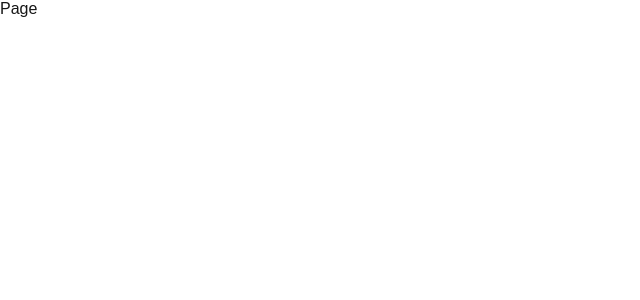
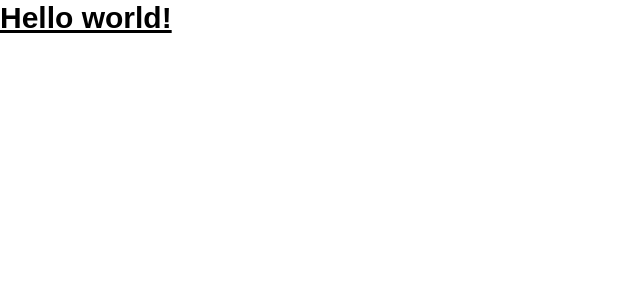
Before and after one commit to Horetsky/repo-tracker-app, a Next.js app in the folder apps/web/: page / in a window 1280 px wide. Shown: the top 300 px of the page, without its empty margins (0-640 px from the left). Built offline with nearby package versions, Linux system fonts and the light colour scheme.

Commit message:
Integrate TailwindCSS into the `web` app.

```diff
--- a/apps/web/package.json
+++ b/apps/web/package.json
@@ -10,9 +10,13 @@
     "lint": "pnpm dlx eslint"
   },
   "dependencies": {
+    "@tailwindcss/postcss": "^4.1.17",
+    "install": "^0.13.0",
     "next": "16.0.7",
+    "postcss": "^8.5.6",
     "react": "19.2.0",
-    "react-dom": "19.2.0"
+    "react-dom": "19.2.0",
+    "tailwindcss": "^4.1.17"
   },
   "devDependencies": {
     "@next/eslint-plugin-next": "^16.0.7",
--- /dev/null
+++ b/apps/web/postcss.config.mjs
@@ -0,0 +1,7 @@
+const config = {
+    plugins: {
+        "@tailwindcss/postcss": {},
+    },
+};
+
+export default config;
--- a/apps/web/src/app/globals.css
+++ b/apps/web/src/app/globals.css
@@ -1,14 +1,4 @@
-:root {
-  --background: #ffffff;
-  --foreground: #171717;
-}
-
-@media (prefers-color-scheme: dark) {
-  :root {
-    --background: #0a0a0a;
-    --foreground: #ededed;
-  }
-}
+@import "tailwindcss";
 
 html,
 body {
@@ -17,8 +7,6 @@ body {
 }
 
 body {
-  color: var(--foreground);
-  background: var(--background);
   font-family: Arial, Helvetica, sans-serif;
   -webkit-font-smoothing: antialiased;
   -moz-osx-font-smoothing: grayscale;
@@ -34,9 +22,3 @@ a {
   color: inherit;
   text-decoration: none;
 }
-
-@media (prefers-color-scheme: dark) {
-  html {
-    color-scheme: dark;
-  }
-}
--- a/apps/web/src/app/page.tsx
+++ b/apps/web/src/app/page.tsx
@@ -1,7 +1,7 @@
 export default function Home() {
     return (
-        <div>
-            Page
-        </div>
+        <h1 className="text-3xl font-bold underline">
+            Hello world!
+        </h1>
     );
 }
```
Also changed, not shown: 1 other file (tests, documents, lock files or other folders).
